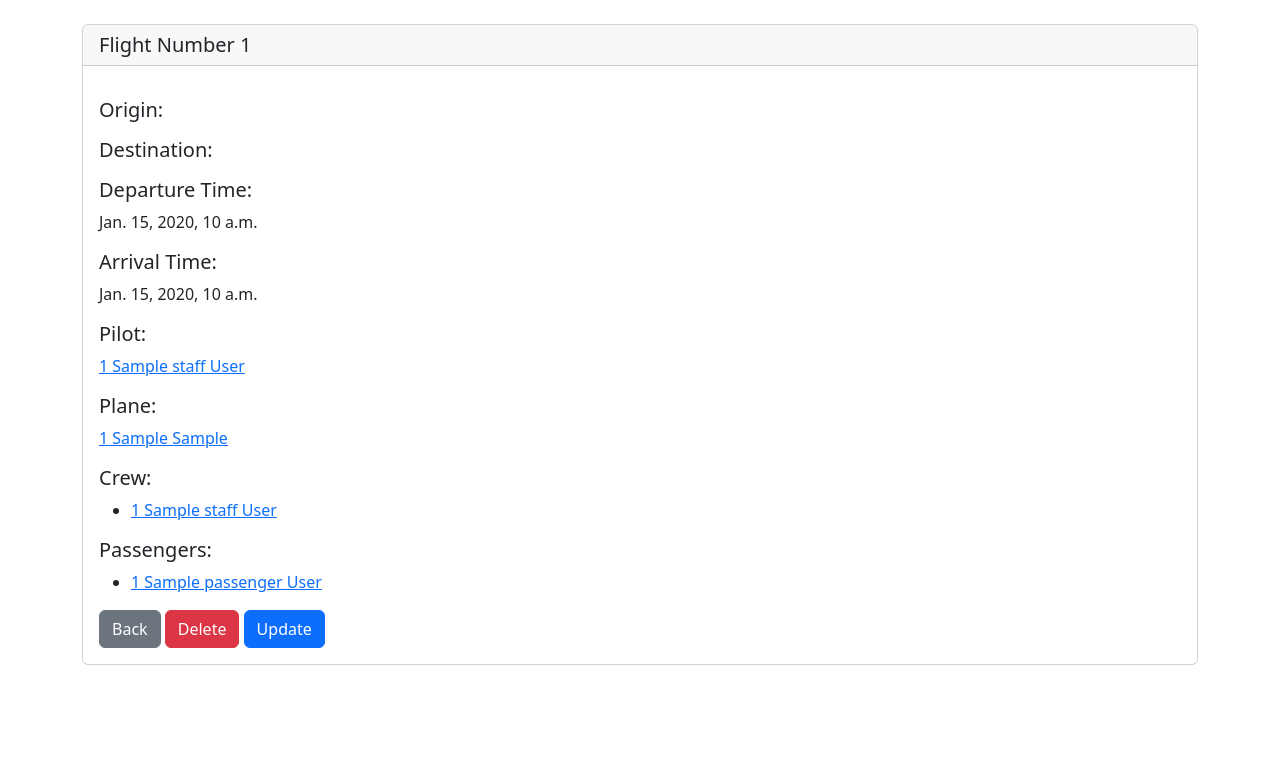
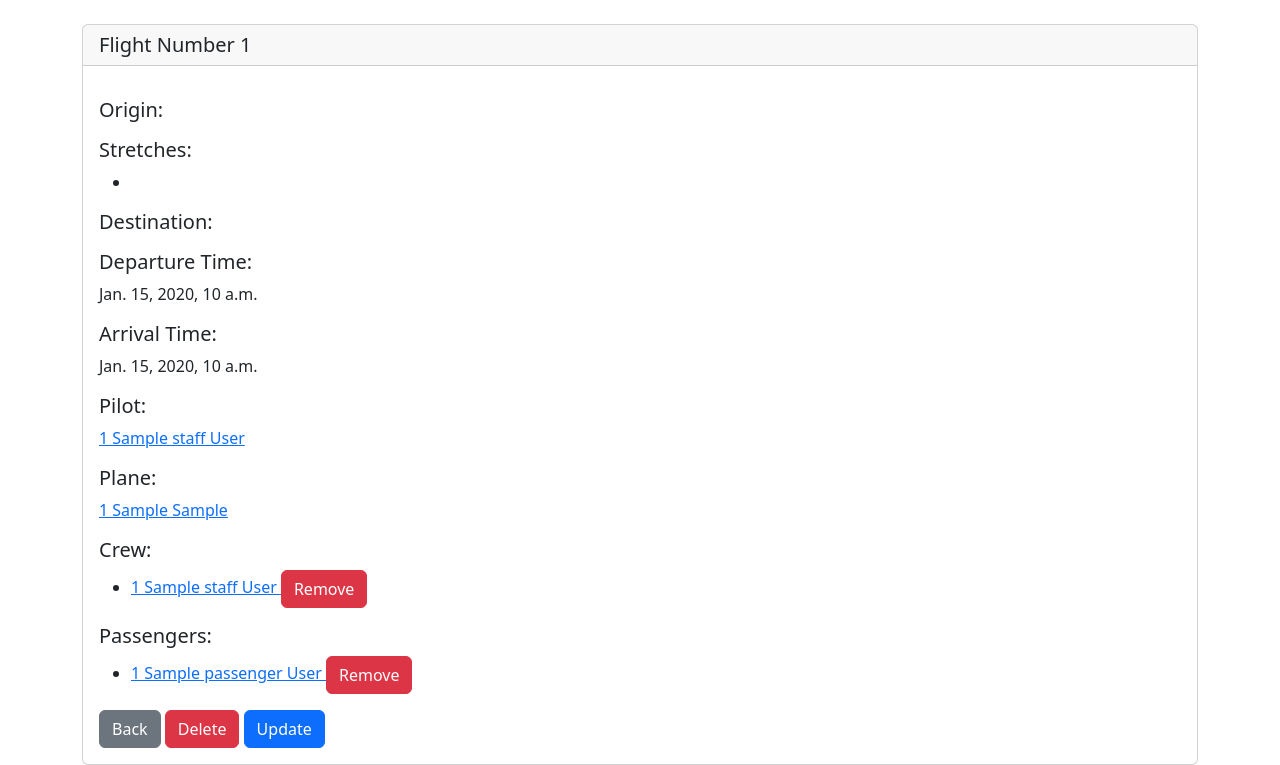
Before and after one commit to gonz-tyler/airline-management-dashboard, a Django app: page /flights/1 in a window 1280 px wide. Shown: the part 56-821 px from the top of the page. Before the commit the page ends 721 px from the top, so only its background shows below. Run offline with Django 4.2, Linux system fonts and the light colour scheme; a user stored in the database is signed in; tables that the repository leaves empty hold one stand-in row (values such as "Sample post").

Commit message:
Added Functionality to remove Passengers and Crew from a Flight

```diff
--- a/website/templates/flight_details.html
+++ b/website/templates/flight_details.html
@@ -6,6 +6,17 @@
     <div class="card-body">
         <p class="list-group-item">
         <h5>Origin: </h5>{{ flight.ORIGINCITYCODE.CITYCODE }}</p>
+        {% if stretches %}
+        <h5>Stretches: </h5>
+        <ul>
+            {% for stretch in stretches %}
+            <li><a href="{% url 'view_stretch' stretch.STRETCHNUM %}">
+                    {{ stretch.ORIGINCITYCODE.CITYCODE }}
+                    {{ stretch.DESTCITYCODE.CITYCODE }}</a>
+            </li>
+            {% endfor %}
+        </ul>
+        {% endif %}
         <p class="list-group-item">
         <h5>Destination: </h5>{{ flight.DESTCITYCODE.CITYCODE }}</p>
         <p class="list-group-item">
@@ -24,7 +35,11 @@
         <ul>
             {% for crew_member in crew %}
             <li><a href="{% url 'view_staff_member' crew_member.EMPNUM.EMPNUM %}">
-                    {{ crew_member.EMPNUM.EMPNUM }} {{crew_member.EMPNUM.NAME }} {{ crew_member.EMPNUM.SURNAME }}</a>
+                    {{ crew_member.EMPNUM.EMPNUM }} {{crew_member.EMPNUM.NAME }} {{ crew_member.EMPNUM.SURNAME }}
+                </a>
+                <a href="{% url 'delete_crew' flight.FLIGHTNUM crew_member.EMPNUM.EMPNUM %}" class="btn btn-danger">
+                    Remove
+                </a>
             </li>
             {% endfor %}
         </ul>
@@ -35,7 +50,13 @@
             {% for passenger in passengers %}
             <li><a href="{% url 'view_passenger' passenger.PASSENGERNUM.PASSENGERNUM %}">
                     {{ passenger.PASSENGERNUM.PASSENGERNUM }} {{ passenger.PASSENGERNUM.NAME }}
-                    {{ passenger.PASSENGERNUM.SURNAME }}</a></li>
+                    {{ passenger.PASSENGERNUM.SURNAME }}
+                </a>
+                <a href="{% url 'delete_passenger_booking' flight.FLIGHTNUM passenger.PASSENGERNUM.PASSENGERNUM %}"
+                    class="btn btn-danger">
+                    Remove
+                </a>
+            </li>
             {% endfor %}
         </ul>
         {% endif %}
--- a/website/urls.py
+++ b/website/urls.py
@@ -24,7 +24,7 @@
     #-- flight crews --#
     path('crews/', views.view_crews, name='view_crews'),
     path('crews/<int:pk>', views.view_crew, name='view_crew'),
-    path('delete_crew/<int:pk>', views.delete_crew, name='delete_crew'),
+    path('delete_crew/<int:flight_number>/<int:employee_number>', views.delete_crew, name='delete_crew'),
     path('add_crew', views.add_crew, name='add_crew'),
 
     #-- flights --#
@@ -43,7 +43,7 @@
     #-- passenger booking --#
     path('bookings/', views.view_passenger_bookings, name='view_passenger_bookings'),
     path('bookings/<int:pk>', views.view_passenger_booking, name='view_passenger_booking'),
-    path('delete_booking/<int:pk>', views.delete_passenger_booking, name='delete_passenger_booking'),
+    path('delete_booking/<int:flight_num>/<int:passenger_num>', views.delete_passenger_booking, name='delete_passenger_booking'),
     path('add_booking', views.add_passenger_booking, name='add_passenger_booking'),
 
     #-- passenger phone --#
--- a/website/views.py
+++ b/website/views.py
@@ -210,7 +210,8 @@
         flight = Flight.objects.get(FLIGHTNUM=pk)
         passengers = PassengerBooking.objects.filter(FLIGHTNUM=pk)
         crew = FlightCrew.objects.filter(FLIGHTNUM=pk)
-        return render(request, 'flight_details.html', {'flight':flight, 'passengers': passengers, 'crew': crew})
+        stretches = Stretch.objects.filter(FLIGHTNUM=pk)
+        return render(request, 'flight_details.html', {'flight':flight, 'passengers': passengers, 'crew': crew, 'stretches': stretches})
     else:
         messages.success(request, 'You must be logged in to view this page.')
         return redirect('home')
@@ -309,9 +310,9 @@
         messages.success(request, 'You must be logged in to view this page.')
         return redirect('home')
 
-def delete_passenger_booking(request, passenger_num, flight_num):
+def delete_passenger_booking(request, flight_num, passenger_num):
     if request.user.is_authenticated:
-        delete_it = PassengerBooking.objects.get(PASSENGERNUM=passenger_num, FIGHTNUM=flight_num)
+        delete_it = PassengerBooking.objects.get(PASSENGERNUM=passenger_num, FLIGHTNUM=flight_num)
         delete_it.delete()
         # Add a success message
         messages.success(request, f"Passenger booking with flight number {flight_num} and passenger number {passenger_num} deleted successfully.")
```
